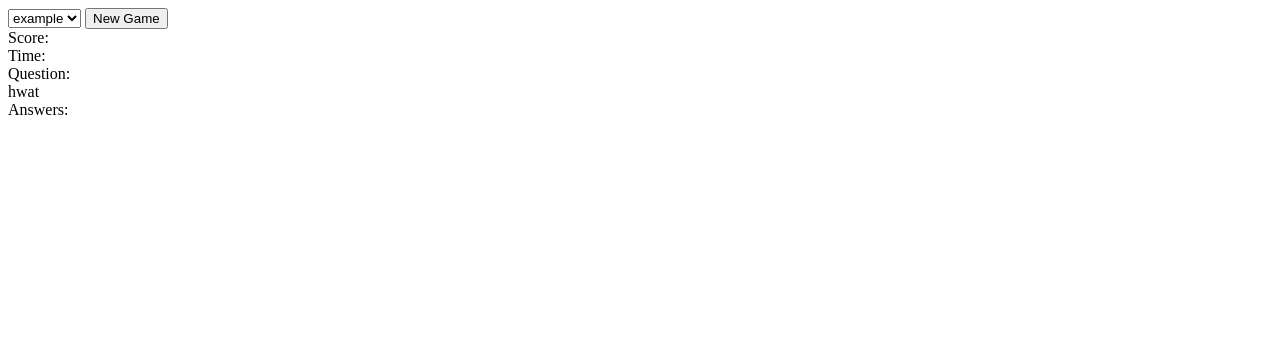
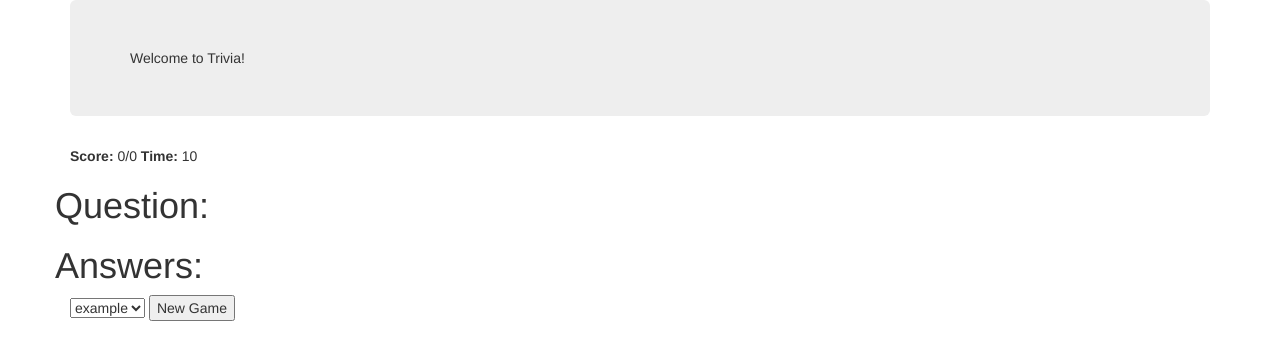
Before and after one commit to ryanrichholt-school/HW-Trivia, a plain HTML site: page trivia.html in a window 1280 px wide. Drawn offline with nearby package versions, Linux system fonts and the light colour scheme.

Commit message:
Updated layout

```diff
--- a/trivia.html
+++ b/trivia.html
@@ -3,22 +3,42 @@
   <head>
     <meta charset="utf-8">
     <title>Trivia</title>
+    <link rel="stylesheet" href="https://maxcdn.bootstrapcdn.com/bootstrap/3.3.7/css/bootstrap.min.css" integrity="sha384-BVYiiSIFeK1dGmJRAkycuHAHRg32OmUcww7on3RYdg4Va+PmSTsz/K68vbdEjh4u" crossorigin="anonymous">
+    <link rel="stylesheet" href="style.css">
     <script src="https://code.jquery.com/jquery-3.2.1.js" integrity="sha256-DZAnKJ/6XZ9si04Hgrsxu/8s717jcIzLy3oi35EouyE=" crossorigin="anonymous"></script>
   </head>
   <body>
-    <select id="categories">
-      <option value="example">example</option>
-    </select>
-    <button id="newgame">New Game</button>
-    <br>
-    Score:
-    <div id="score"></div>
-    Time:
-    <div id="timer"></div>
-    Question:
-    <div id="current-question">hwat</div>
-    Answers:
-    <div id="answers"></div>
+    <div class="container">
+      <div class="jumbotron">
+        <div class="row">
+          <div class="col-xs-12">
+            Welcome to Trivia!
+          </div>
+        </div>
+      </div>
+
+      <div class="game-board">
+        <div class="row">
+          <div class="col-md-12">
+            <strong>Score:</strong> <span id="score">0/0</span> <strong>Time:</strong> <span id="timer">10</span>
+          </div>
+        </div>
+        <div class="row">
+          <h1>Question:</h1>
+          <div id="current-question"></div>
+          <h1>Answers:</h1>
+          <div id="answers"></div>
+        </div>
+      </div>
+
+      <div class="new-game">
+        <select id="categories">
+          <option value="example">example</option>
+        </select>
+        <button id="newgame">New Game</button>
+      </div>
+    </div>
+
   <script src='trivia.js'></script>
   </body>
 </html>
```
